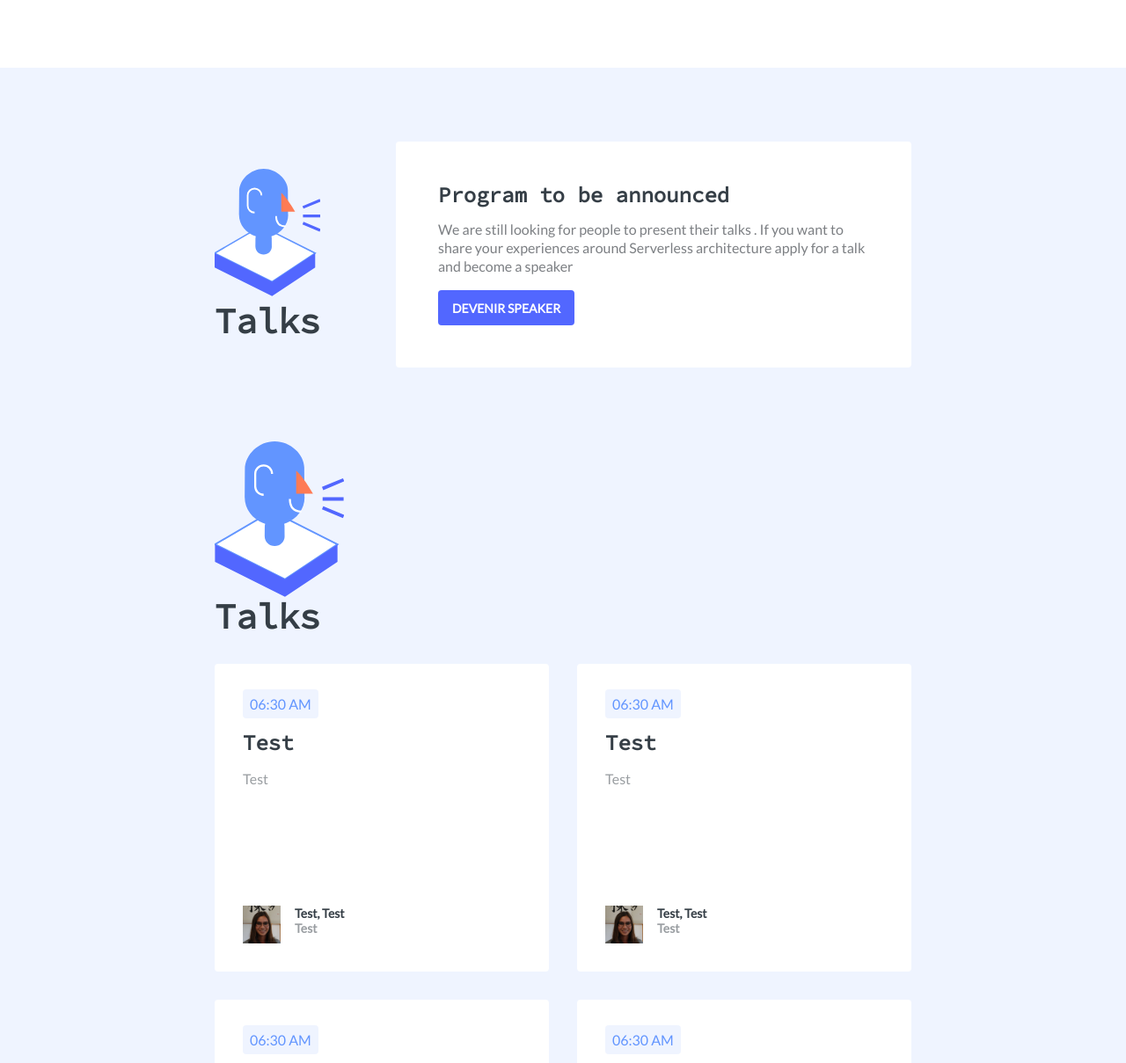
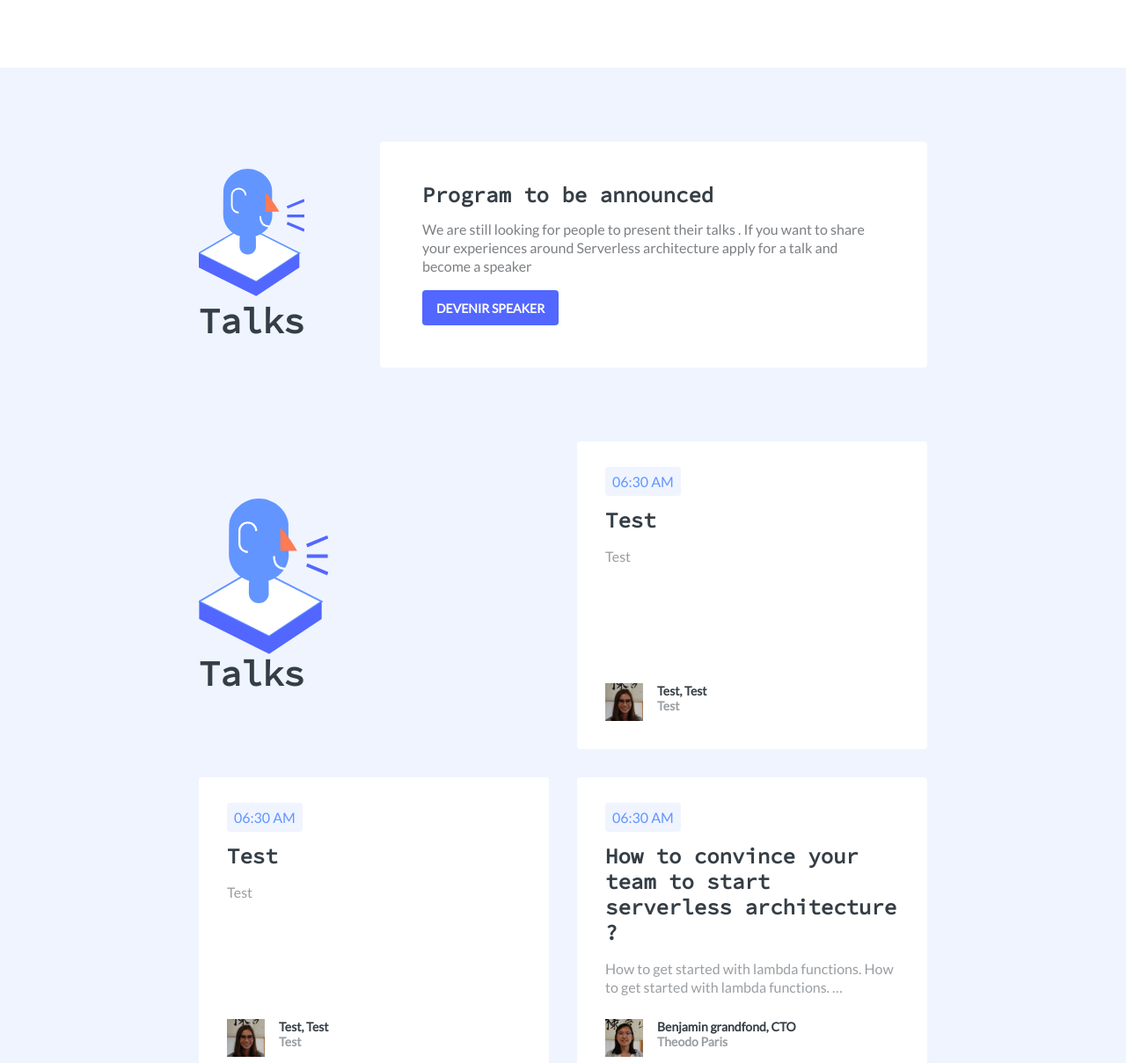
Before and after one commit to theodo/serverless-days, a Gatsby site: page / in a window 1280 px wide. Shown: the part 677-1886 px from the top of the page at 88% size. Built offline with nearby package versions, Linux system fonts and the light colour scheme; Gatsby itself is replaced by a stand-in of ours.

Commit message:
imrove talk cards responsivity

```diff
--- a/src/_variables.scss
+++ b/src/_variables.scss
@@ -12,14 +12,14 @@ $talk-card-margin-desktop: 32px;
 $talk-card-margin-mobile: 16px;
 
 $talk-card-height: 350px;
-$talk-card-width: 380px;
+$talk-card-width: 398px;
 
 $width-1column: $talk-card-width;
 $width-2column: 2 * $talk-card-width + $talk-card-margin-desktop;
 $width-3column: 3 * $talk-card-width + 2 * $talk-card-margin-desktop;
-$width-4column: 4 * $talk-card-width + 2 * $talk-card-margin-desktop;
+$width-4column: 4 * $talk-card-width + 3 * $talk-card-margin-desktop;
 
-$break-point-1to2: $width-2column + 2 * $desktop-margins;
+$break-point-1to2: $width-2column + 2 * $mobile-margins;
 $break-point-2to3: $width-3column + 2 * $desktop-margins;
 $break-point-3to4: $width-4column + 2 * $desktop-margins;
 
--- a/src/pages/index.module.scss
+++ b/src/pages/index.module.scss
@@ -2,11 +2,13 @@
 
 .talksList {
   display: flex;
+  justify-content: center;
   flex-wrap: wrap;
   margin: 0 $mobile-margins;
   padding: 0;
   @media (min-width: $break-point-1to2) {
     margin: 0 auto;
+    justify-content: flex-start;
     transform: translateX(16px);
     max-width: $width-2column + 32px;
     flex-direction: row;
@@ -20,7 +22,7 @@
 }
 .talkHeader {
   list-style: none;
-  width: 398px;
+  width: $talk-card-width;
   display: flex;
   justify-content: flex-start;
   align-items: center;
```
